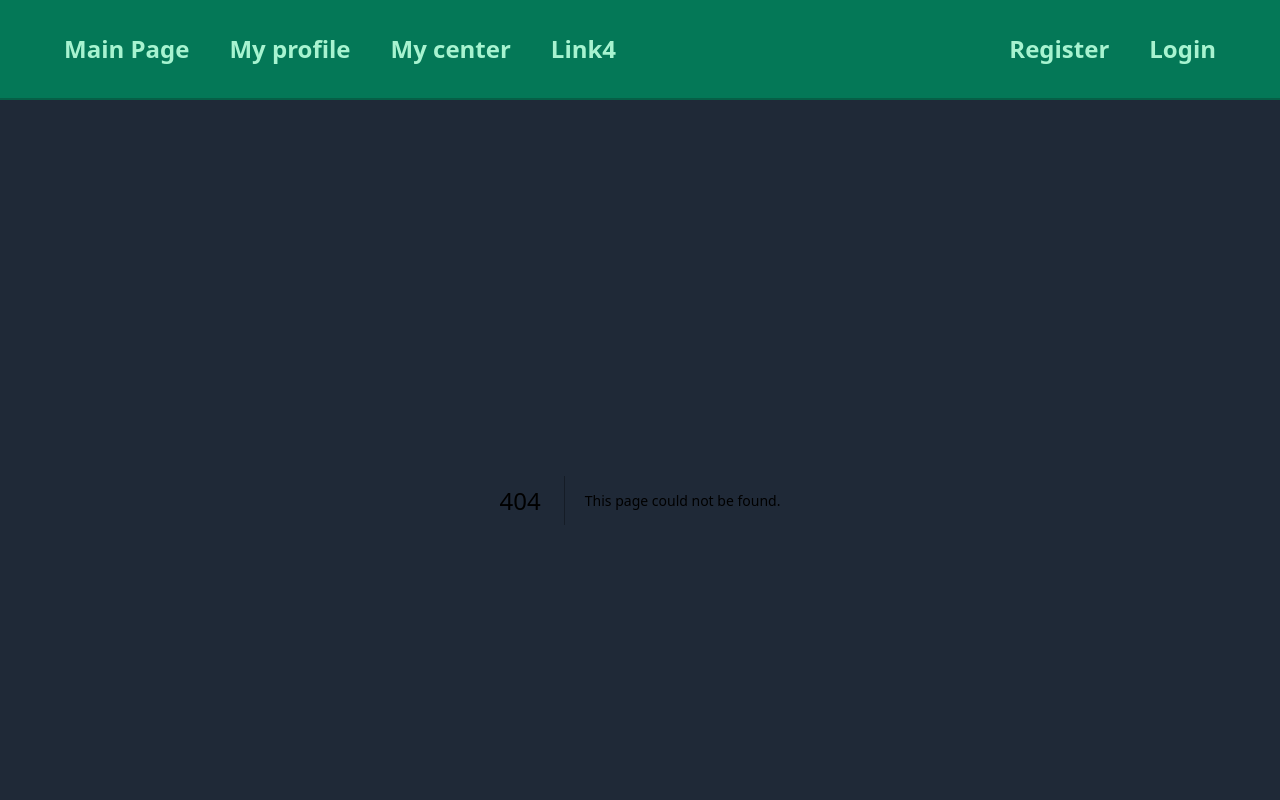
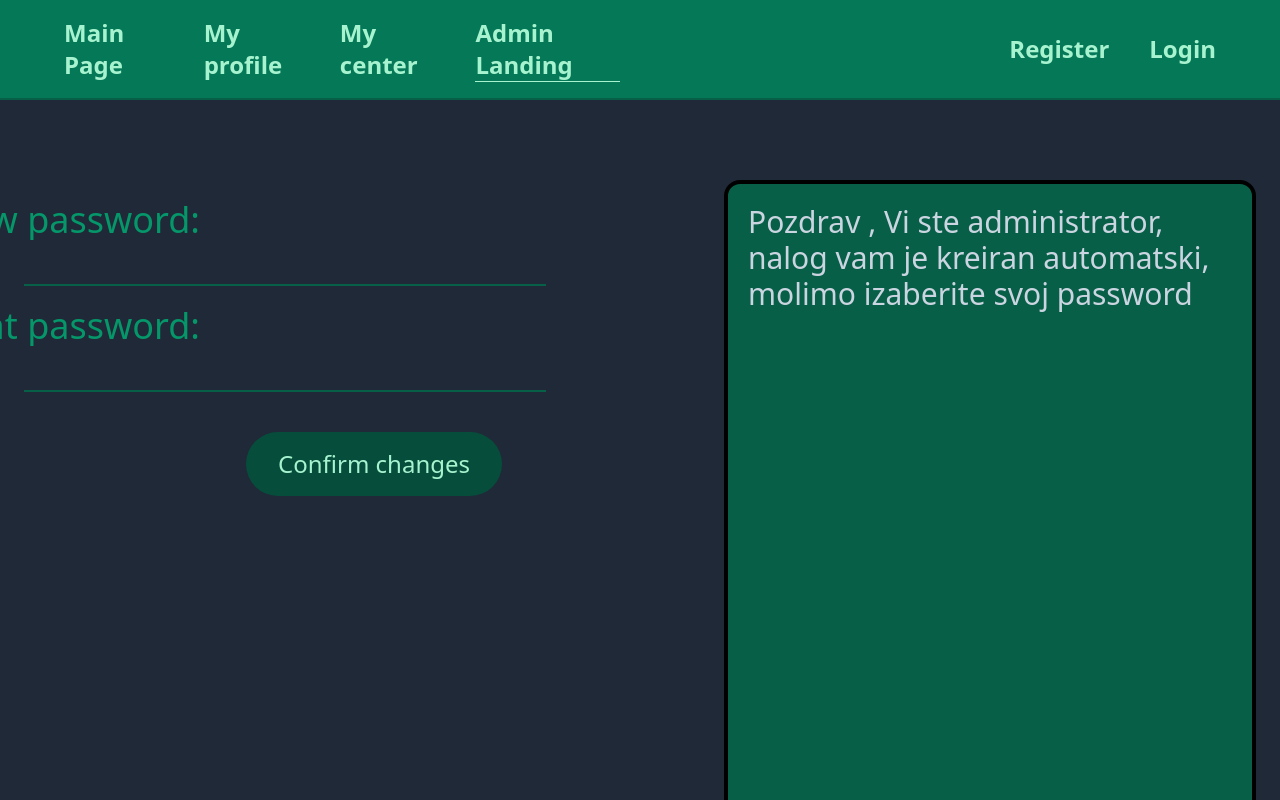
Before and after one commit to ISA-Banka-krvi-Team-39/FE-Banka-krvi, a Next.js app: page /stranica/AdminLanding in a window 1280 px wide. Before the commit this address had no page. Shown: the top 800 px of the page. Built offline with nearby package versions, Linux system fonts and the light colour scheme; no server answers.

Commit message:
Admin landing page added

```diff
--- /dev/null
+++ b/src/pages/stranica/AdminLanding.tsx
@@ -0,0 +1,78 @@
+import Head from 'next/head'
+import Image from 'next/image'
+import {  useState, useEffect} from 'react'
+import styles from '../styles/Home.module.css'
+import CustomInput from '../../shared-components/Inputs/CustomInput'
+import { User } from '../../shared-components/model/user/User'
+import axios from 'axios'
+import { PersonGender } from '../../shared-components/model/user/PersonGender'
+import { PatientUser } from '../../shared-components/model/PatientUser/PatientUser'
+import { setTokenSourceMapRange } from 'typescript'
+
+
+var user: PatientUser;
+var userName : string;
+
+export default  function MyProfile() {
+
+  const [repeatpassword,setRepeatPassword] = useState('');
+  const [password,setPassword] = useState('');
+
+  function setProfile() {
+    setPassword(user.password);
+    setRepeatPassword(user.password);
+  }
+
+
+  useEffect(() => {
+    axios.get("http://localhost:8080/api/person/1")
+      .then(res => {
+      user = res.data;
+      userName = user.name;
+      //setProfile();
+    })
+    .catch(err => console.log(err));
+  }, []);
+  function doSomething() {
+    axios.put("http://localhost:8080/api/person/landing/1", user)
+      .then(res => {
+
+    })
+    .catch(err => console.log(err));
+    setPassword("");
+    setRepeatPassword("");
+  }
+
+  return (
+    <div className=" w-full bg-gray-800 px-6 mt-20 justify-center inline-flex">
+      <div className=" bg-gray-800 justify-center">
+
+        <CustomInput
+          value = {password}
+          type='password'
+          onChange={(event) => {
+            user.password = event.target.value;
+            setPassword(event.target.value);
+          }}
+          nameToSet='New password'
+        ></CustomInput>
+        <CustomInput
+          value = {repeatpassword}
+          type='password'
+          onChange={(event) => {
+            setRepeatPassword(event.target.value);
+          }}
+          nameToSet='Repeat password'
+        ></CustomInput>
+        <div className='w-full inline-flex justify-center mt-5 mb-28'>
+        <button onClick={doSomething} className="bg-emerald-900 rounded-[32px] px-8 py-4 text-emerald-200 font-medium text-2xl">
+          Confirm changes
+        </button>
+        </div>
+      </div>
+      <div id="patient" className='h-[750px] w-[600px] rounded-2xl py-5 px-5 border-4 border-black bg-emerald-800 text-slate-300 text-3xl break-words overflow-hidden'>
+        <p>Pozdrav {userName}, Vi ste administrator, nalog vam je kreiran automatski, molimo izaberite svoj password</p>
+      </div>
+    </div>
+)
+}
--- a/src/shared-components/navbar/Links.ts
+++ b/src/shared-components/navbar/Links.ts
@@ -2,7 +2,7 @@ const Links = [
     { Href: "/", text: "Main Page" },
     { Href: "/stranica/MyProfile", text: "My profile" },
     { Href: "/stranica/MyCenter", text: "My center" },
-    { Href: "/Link4", text: "Link4" },
+    { Href: "/stranica/AdminLanding", text: "Admin Landing" },
   ];
 
   export default Links;
```
